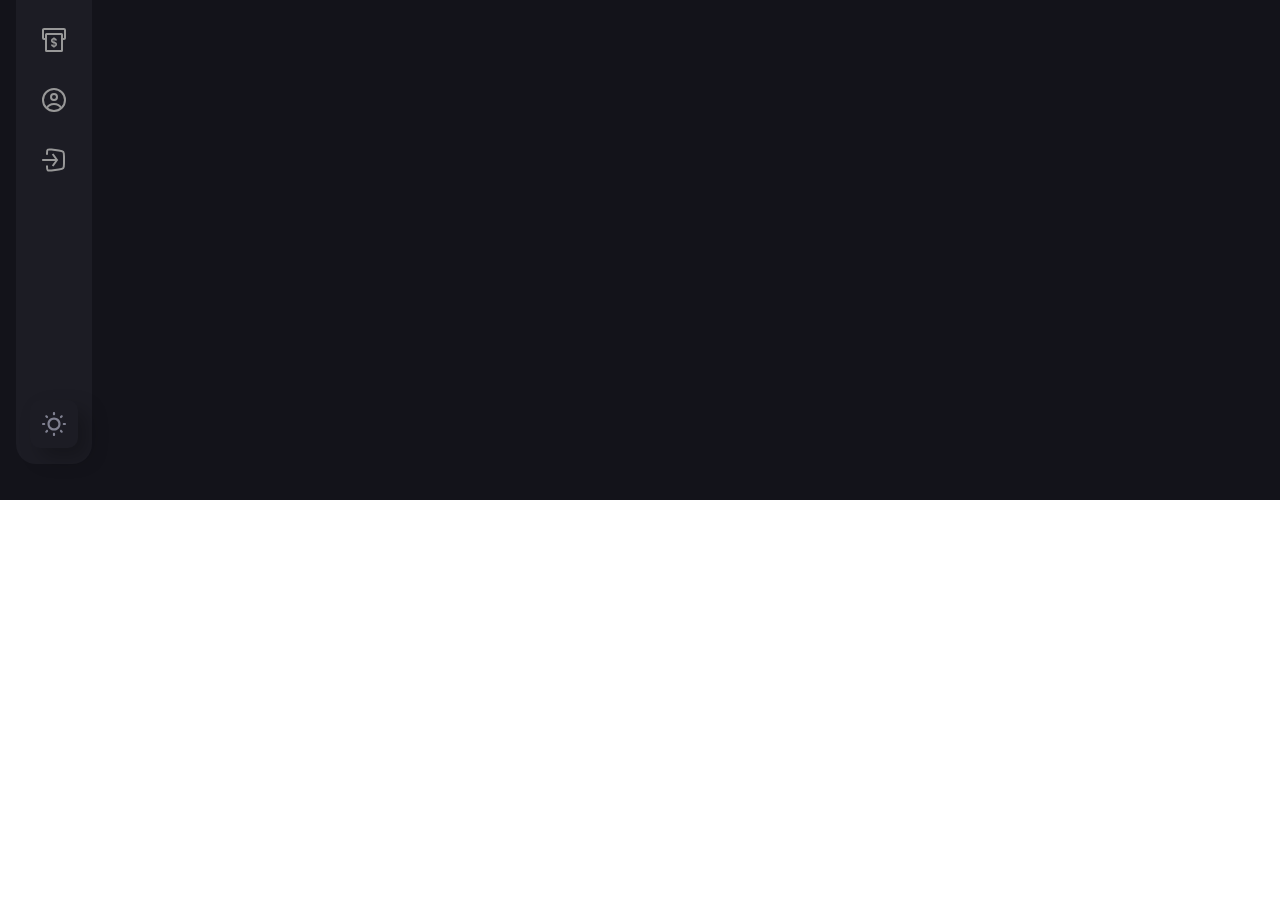
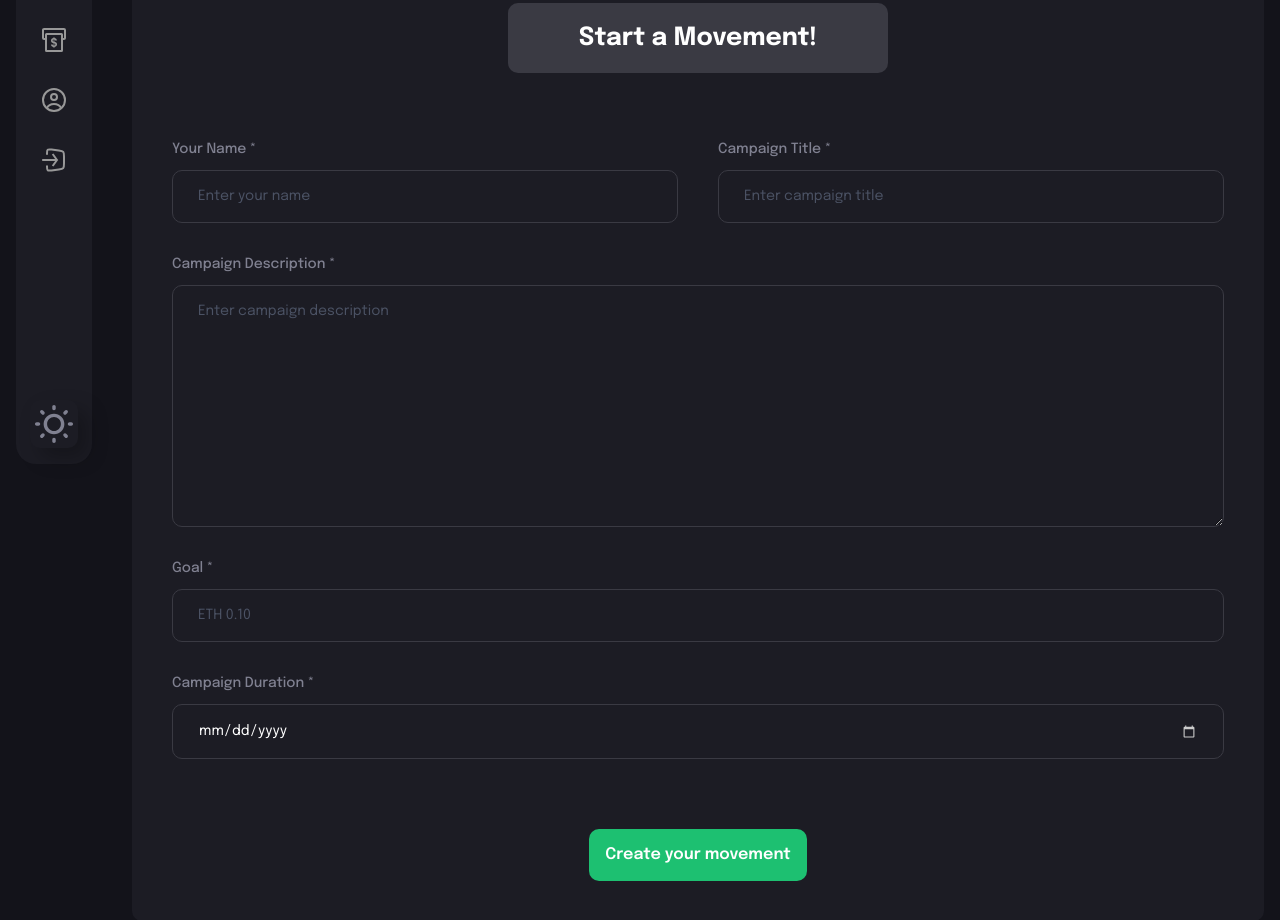
Before and after one commit to ms-q-14/Angel-Aid-Web3-Crowdfunding, a React (Vite) app in the folder client/: page /create-campaign in a window 1280 px wide. Before the commit this address had no page. Shown: the part 300-1220 px from the top of the page. Before the commit the page ends 800 px from the top, so only its background shows below. Built offline with nearby package versions, Linux system fonts and the light colour scheme; what @thirdweb-dev/react would draw is missing.

Commit message:
+ Create movement submission page

```diff
--- a/client/src/App.jsx
+++ b/client/src/App.jsx
@@ -16,6 +16,9 @@
         <Navbar />
         <Routes>
           <Route path="/" element={<Home />} />
+          <Route path="/profile" element={<Profile />} />
+          <Route path="/create-campaign" element={<CreateCampaign />} />
+          <Route path="/campaign-details/:id" element={<CampaignDetails />} />
         </Routes>
       </div>
     </div>
--- a/client/src/assets/index.js
+++ b/client/src/assets/index.js
@@ -13,6 +13,8 @@
 import loader from "./loader.svg";
 import thirdweb from "./thirdweb.png";
 import angelAidLogo from "./angelAidLogo.png";
+import angelHalo from "./angelHalo.png";
+import angelLogo from "./angelLogo.png";
 
 export {
   tagType,
@@ -30,4 +32,6 @@
   loader,
   thirdweb,
   angelAidLogo,
+  angelHalo,
+  angelLogo,
 };
--- /dev/null
+++ b/client/src/components/FormField.jsx
@@ -0,0 +1,43 @@
+import React from "react";
+
+const FormField = ({
+  labelName,
+  placeholder,
+  inputType,
+  isTextArea,
+  value,
+  handleChange,
+}) => {
+  return (
+    <label className="flex-1 w-full flex flex-col">
+      {labelName && (
+        <span className="font-epilogue font-medium text-[14px] leading-[22px] text-[#808191] mb-[10px]">
+          {labelName}
+        </span>
+      )}
+
+      {isTextArea ? (
+        <textarea
+          required
+          value={value}
+          onChange={handleChange}
+          rows={10}
+          placeholder={placeholder}
+          className="py-[15px] sm:px-[25px] px-[15px] outline-none border-[1px] border-[#3a3a43] bg-transparent font-epilogue text-white text-[14px] placeholder:text-[#4b5264] rounded-[10px] sm:min-w-[300px]"
+        />
+      ) : (
+        <input
+          required
+          value={value}
+          onChange={handleChange}
+          type={inputType}
+          step="0.1"
+          placeholder={placeholder}
+          className="py-[15px] sm:px-[25px] px-[15px] outline-none border-[1px] border-[#3a3a43] bg-transparent font-epilogue text-white text-[14px] placeholder:text-[#4b5264] rounded-[10px] sm:min-w-[300px]"
+        />
+      )}
+    </label>
+  );
+};
+
+export default FormField;
--- a/client/src/components/Sidebar.jsx
+++ b/client/src/components/Sidebar.jsx
@@ -1,7 +1,7 @@
 import React, { useState } from "react";
 import { Link, useNavigate } from "react-router-dom";
 
-import { logo, sun } from "../assets";
+import { logo, sun, angelLogo } from "../assets";
 import { navlinks } from "../constants";
 
 const Icon = ({ styles, name, imgUrl, isActive, disabled, handleClick }) => (
@@ -14,7 +14,7 @@
     onClick={handleClick}
   >
     {!isActive ? (
-      <img src={imgUrl} alt="fund_logo" className="w-1/2 h-1/2" />
+      <img src={imgUrl} alt="fund_logo" className="w-[80%] h-[80%]" />
     ) : (
       <img
         src={imgUrl}
@@ -33,7 +33,7 @@
   return (
     <div className="flex justify-between items-center flex-col sticky top-5 h-[93vh]">
       <Link to="/">
-        <Icon styles="w-[52px] h-[52px] bg-[#2c2f32]" imgUrl={logo} />
+        <Icon styles="w-[52px] h-[52px] bg-[#2c2f32]" imgUrl={angelLogo} />
       </Link>
 
       <div className="flex-1 flex flex-col justify-between items-center bg-[#1c1c24] rounded-[20px] w-[76px] py-4 mt-12">
--- a/client/src/components/index.js
+++ b/client/src/components/index.js
@@ -1,3 +1,4 @@
 export { default as Sidebar } from "./Sidebar";
 export { default as Navbar } from "./Navbar";
 export { default as CustomButton } from "./CustomButton";
+export { default as FormField } from "./FormField";
--- a/client/src/pages/CreateCampaign.jsx
+++ b/client/src/pages/CreateCampaign.jsx
@@ -1,7 +1,90 @@
-import React from "react";
+import React, { useState } from "react";
+import { useNavigate } from "react-router-dom";
+import { ethers } from "ethers";
+
+import { money, angelHalo } from "../assets";
+import { CustomButton, FormField } from "../components";
+import { checkIfImage } from "../utils";
 
 const CreateCampaign = () => {
-  return <div>CreateCampaign</div>;
+  const navigate = useNavigate();
+
+  const [isLoading, setIsLoading] = useState(false);
+  const [form, setForm] = useState({
+    name: "",
+    title: "",
+    description: "",
+    target: "",
+    deadline: "",
+    image: "",
+  });
+
+  const handleSubmit = () => {};
+
+  return (
+    <div className="bg-[#1c1c24] flex justify-cetner items-center flex-col rounded-[10px] sm:p-10 p-4">
+      {isLoading && "Loader..."}
+
+      <img src={angelHalo} className="w-[160px] mt-0" />
+      <div className="flex justify-center items-center p-[16px] sm:min-w-[380px] bg-[#3a3a43] rounded-[10px]">
+        <h1 className="font-epilogue font-bold sm:text-[25px] text-[18px] leading-[38px] text-white">
+          Start a Movement!
+        </h1>
+      </div>
+
+      <form
+        onSubmit={handleSubmit}
+        className="w-full mt-[65px] flex flex-col gap-[30px]"
+      >
+        <div className="flex flex-wrap gap-[40px] ">
+          <FormField
+            labelName="Your Name *"
+            placeholder="Enter your name"
+            inputType="text"
+            value={form.name}
+            handleChange={() => {}}
+          />
+          <FormField
+            labelName="Campaign Title *"
+            placeholder="Enter campaign title"
+            inputType="text"
+            value={form.title}
+            handleChange={() => {}}
+          />
+        </div>
+        <FormField
+          labelName="Campaign Description *"
+          placeholder="Enter campaign description"
+          isTextArea
+          value={form.description}
+          handleChange={() => {}}
+        />
+
+        <FormField
+          labelName="Goal *"
+          placeholder="ETH 0.10"
+          inputType="text"
+          value={form.target}
+          handleChange={() => {}}
+        />
+        <FormField
+          labelName="Campaign Duration *"
+          placeholder="End Date"
+          inputType="date"
+          value={form.deadline}
+          handleChange={() => {}}
+        />
+
+        <div className="flex justify-center items-center mt-[40px]">
+          <CustomButton
+            btnType="submit"
+            title="Create your movement"
+            styles="bg-[#1dc071]"
+          />
+        </div>
+      </form>
+    </div>
+  );
 };
 
 export default CreateCampaign;
```
Also changed, not shown: client/src/assets/angelHalo.png (added), client/src/assets/angelLogo.png (added).
